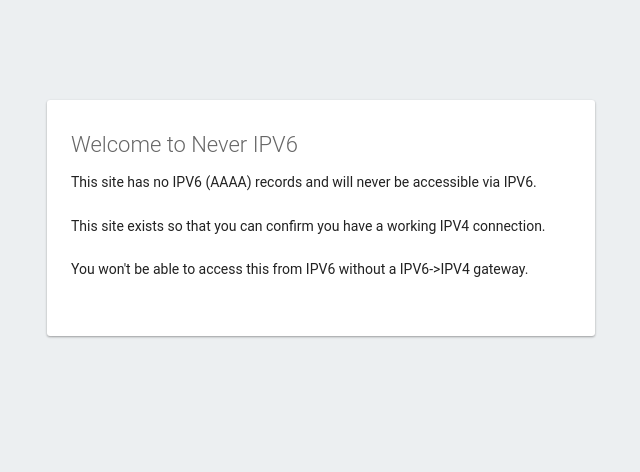
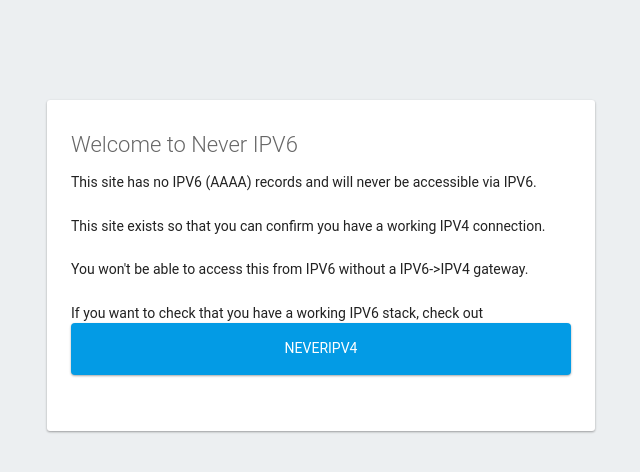
Before and after one commit to ericvolp12/never-ipv6, a plain HTML site: page public/index.html in a window 1280 px wide. Shown: the whole page, without its empty margins (319-959 px from the left). Drawn offline with Linux system fonts and the light colour scheme.

Commit message:
Link to NeverIPV4

```diff
--- a/public/index.html
+++ b/public/index.html
@@ -86,6 +86,8 @@
     <p>This site has no IPV6 (AAAA) records and will never be accessible via IPV6.</p>
     <p>This site exists so that you can confirm you have a working IPV4 connection.</p>
     <p>You won't be able to access this from IPV6 without a IPV6->IPV4 gateway.</p>
+    <p>If you want to check that you have a working IPV6 stack, check out <a href="https://neveripv4.com">NeverIPV4</a>
+    </p>
   </div>
 </body>
 
```
